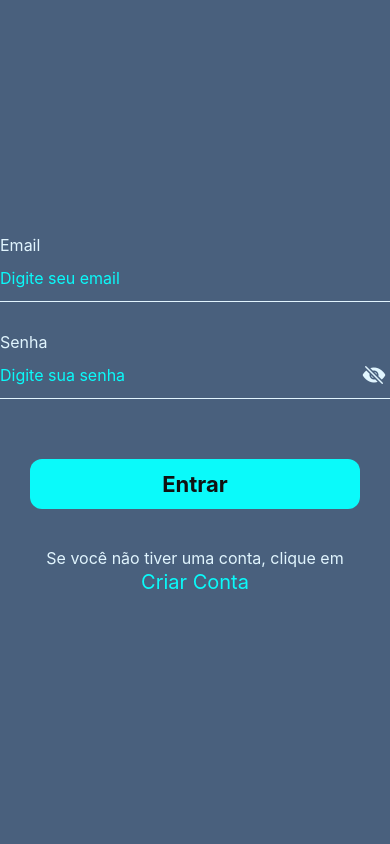
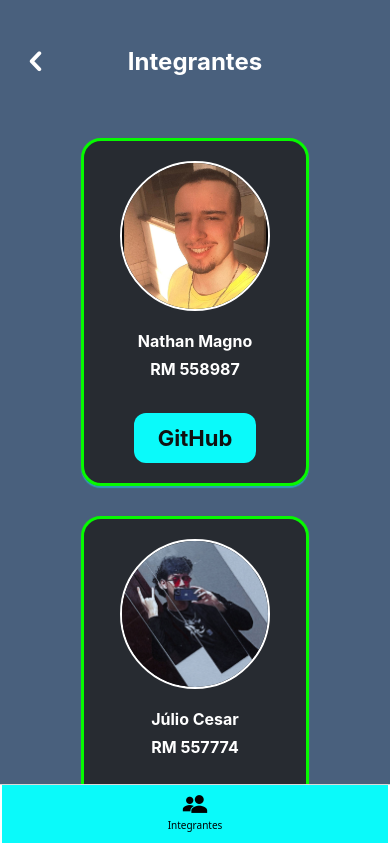
Before and after one commit to Lugia-Weather/mobile, a React Native app: screen /Tabs in a window 390 px wide. Built offline with nearby package versions, Linux system fonts and the light colour scheme.

Commit message:
fix: logout button fixed

```diff
--- /dev/null
+++ b/src/components/HeaderPages.tsx
@@ -0,0 +1,46 @@
+import { StyleSheet, Text, View } from "react-native";
+import { Entypo } from "@expo/vector-icons";
+
+interface headerProps {
+  navigation?: any;
+  title: string | null;
+}
+
+export default function HeaderPages({ navigation, title }: headerProps) {
+  return (
+    <View style={styles.container}>
+      <Text style={styles.title}>{title}</Text>
+
+      <Entypo
+        name="chevron-left"
+        size={34}
+        color="white"
+        style={styles.icon}
+        onPress={() =>
+          navigation.reset({ index: 0, routes: [{ name: "Login" }] })
+        }
+      />
+    </View>
+  );
+}
+
+const styles = StyleSheet.create({
+  title: {
+    fontSize: 24,
+    fontWeight: "bold",
+    color: "white",
+    marginVertical: "12%",
+  },
+  icon: {
+    position: "absolute",
+    left: "5%",
+  },
+  container: {
+    flexDirection: "row",
+    flex: 1,
+    width: "100%",
+    justifyContent: "center",
+    position: "relative",
+    alignItems: "center",
+  },
+});
--- a/src/pages/Integrantes.tsx
+++ b/src/pages/Integrantes.tsx
@@ -9,20 +9,12 @@ import {
   TouchableOpacity,
 } from "react-native";
 import Integrante from "../components/Integrante";
-import { Entypo } from "@expo/vector-icons";
+import HeaderPages from "../components/HeaderPages";
+
 export default function Integrantes({ navigation }: any) {
   return (
     <ScrollView contentContainerStyle={styles.scrollContainer}>
-      <Text style={styles.title}>Participantes</Text>
-
-      <Entypo
-        name="chevron-left"
-        size={34}
-        color="white"
-        style={styles.icon}
-        onPress={navigation.reset({ index: 0, routes: [{ name: "Login" }] })}
-      />
-
+      <HeaderPages title="Integrantes" navigation={navigation} />
       <Integrante
         name="Nathan Magno"
         rm="RM 558987"
@@ -55,29 +47,4 @@ const styles = StyleSheet.create({
     backgroundColor: "#49607D",
     paddingBottom: 40,
   },
-  title: {
-    fontSize: 24,
-    fontWeight: "bold",
-    color: "white",
-    marginVertical: "12%",
-  },
-  header: {
-    flexDirection: "row",
-    marginTop: 20,
-    alignItems: "center",
-  },
-  logohomepage: {
-    width: 60,
-    height: 60,
-  },
-  textHeader: {
-    marginLeft: 10,
-    fontSize: 22,
-    color: "white",
-  },
-  icon: {
-    position: "absolute",
-    top: "4%",
-    left: "5%",
-  },
 });
--- a/src/pages/Login.tsx
+++ b/src/pages/Login.tsx
@@ -24,7 +24,7 @@ export default function Login({ navigation }: any) {
   };
 
   const handleLogin = () => {
-    if (email == "funcionario@mottu.com" && password == "organiza") {
+    if (email == "" && password == "") {
       setError("");
       navigation.navigate("Tabs");
     } else {
```
